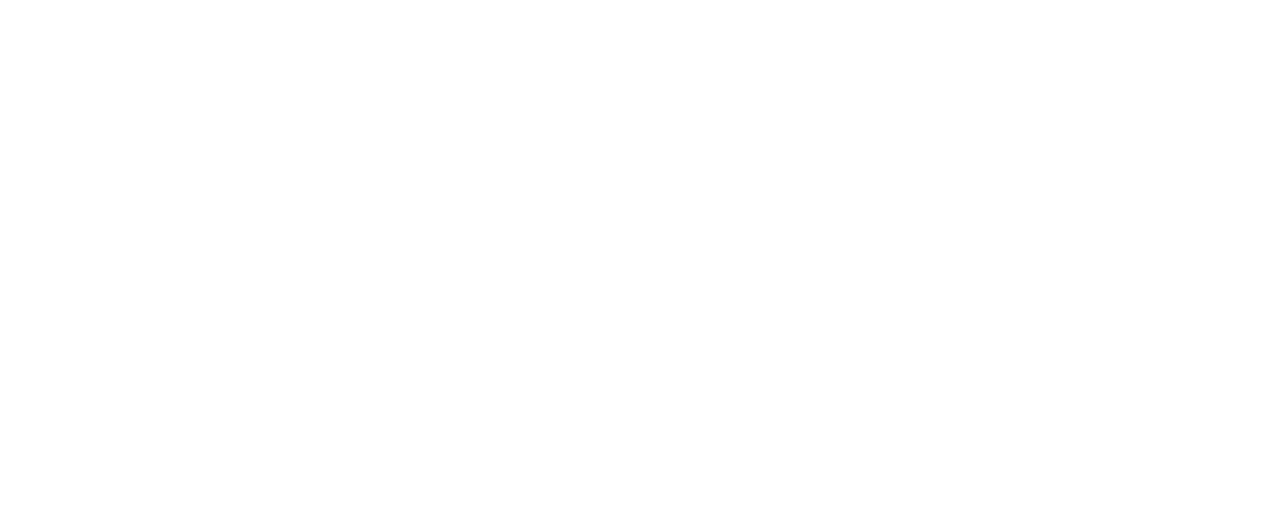
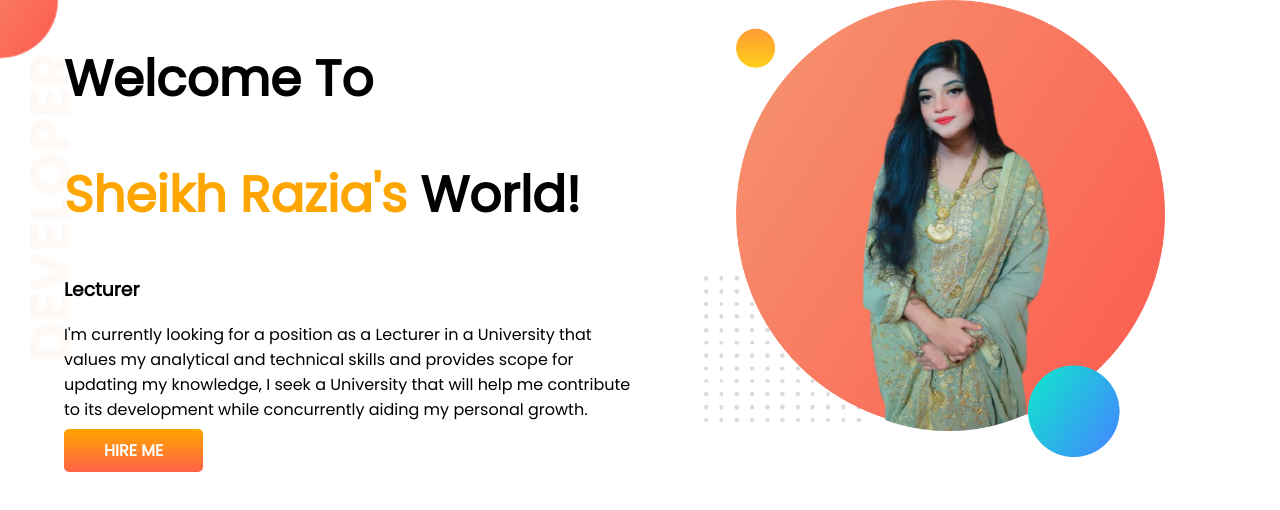
Before and after one commit to Sheikh-Razia-Sultana/developer-portfolio, a plain HTML site: page index.html in a window 1280 px wide. Drawn offline with Linux system fonts and the light colour scheme.

Commit message:
top banner added

```diff
--- a/index.html
+++ b/index.html
@@ -6,11 +6,26 @@
     <meta http-equiv="X-UA-Compatible" content="IE=edge">
     <meta name="viewport" content="width=device-width, initial-scale=1.0">
     <title>Razia Portfolio</title>
+    <link rel="preconnect" href="https://fonts.googleapis.com">
+    <link rel="preconnect" href="https://fonts.gstatic.com" crossorigin>
+    <link href="https://fonts.googleapis.com/css2?family=Poppins&display=swap" rel="stylesheet">
     <link rel="stylesheet" href="style.css">
 </head>
 
 <body>
-
+    <section id="top-banner">
+        <div class="half-width">
+            <h1>Welcome To</h1>
+            <h1><span class="orange-color">Sheikh Razia's</span> World!</h1>
+            <h3>Lecturer</h3>
+            <p>I'm currently looking for a position as a Lecturer in a University that values my analytical and technical skills and provides scope for updating my knowledge, I seek a University that will help me contribute to its development while concurrently
+                aiding my personal growth.</p>
+            <a class="link-button" target="_blank" href="https://www.linkedin.com/in/sheikh-razia-sultana-a1b265244/">HIRE ME</a>
+        </div>
+        <div class="half-width"> <img src="images/razia with bg.png" alt=""></div>
+    </section>
+    <p></p>
+    <p></p>
 </body>
 
 </html>
--- a/style.css
+++ b/style.css
@@ -0,0 +1,39 @@
+body {
+    font-family: 'Poppins', sans-serif;
+    margin: 0%;
+}
+
+h1 {
+    font-size: 50px;
+}
+
+.orange-color {
+    color: orange;
+}
+
+section {
+    display: flex;
+}
+
+.half-width {
+    width: 50%;
+    padding-left: 5%;
+}
+
+.half-width img {
+    width: 80%;
+}
+
+.link-button {
+    text-decoration: none;
+    background-image: linear-gradient(orange, tomato);
+    color: white;
+    font-weight: 700;
+    padding: 10px 40px;
+    border-radius: 5px;
+}
+
+#top-banner {
+    background-image: url(images/top-banner.png);
+    background-repeat: no-repeat;
+}
```
Also changed, not shown: images/dream-bg.png (added), images/exp-bg.png (added), images/jhankar.png (added), images/jhankar2.png (added), images/my-bg.png (added), images/my-bg2.png (added), images/razia with bg.png (added), images/top-banner.png (added), 7 other files.
